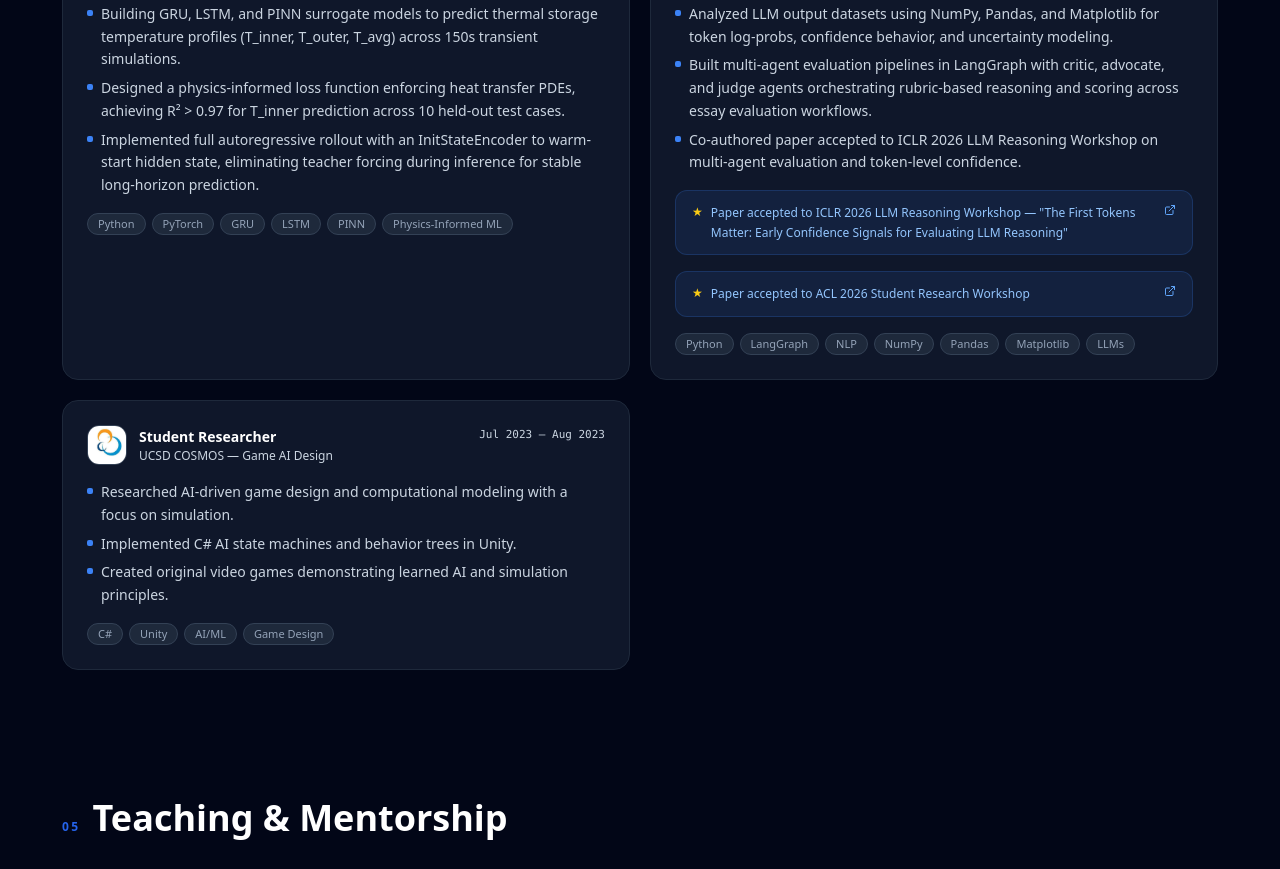
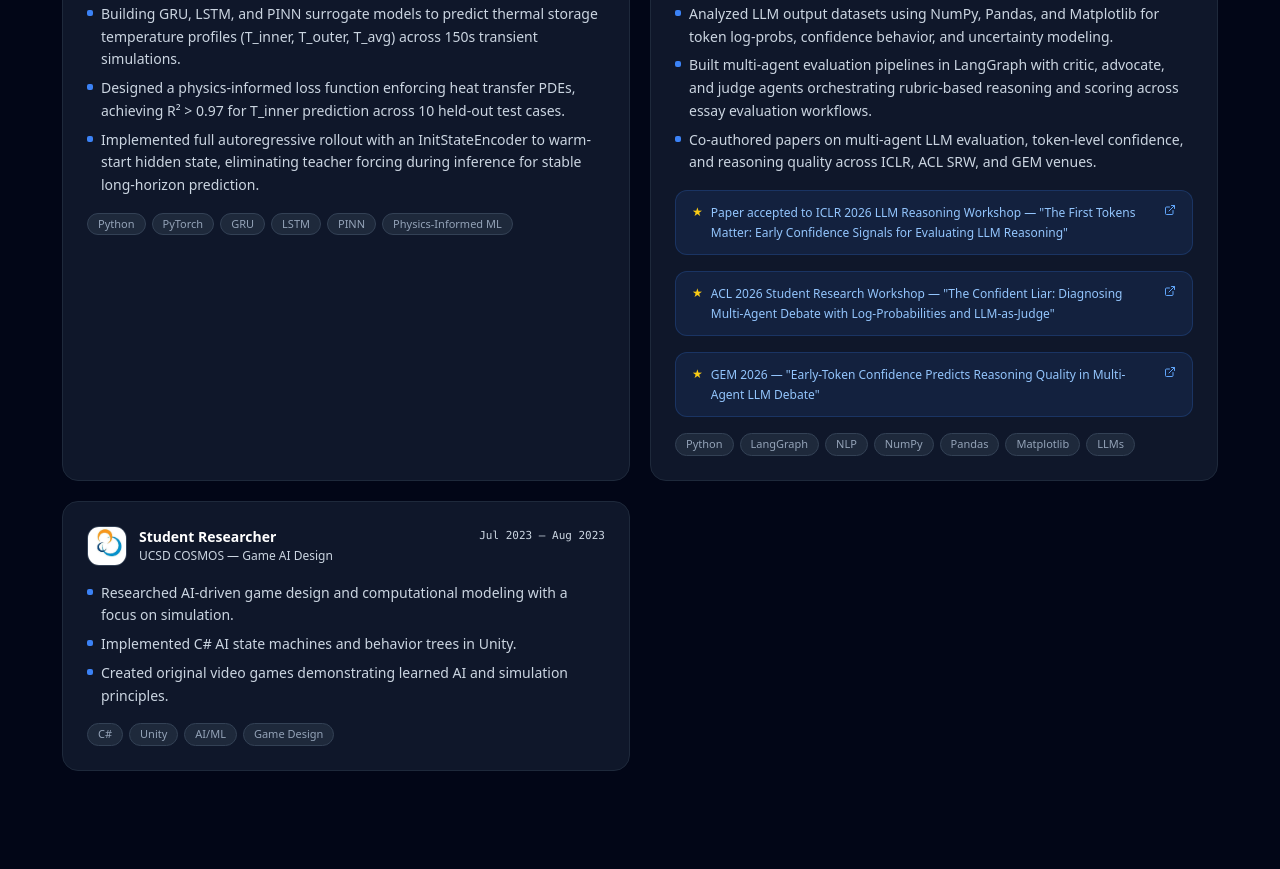
Before and after one commit to jacobhorne-jth/jacobhorne-jth.github.io, a React (Vite) app: page / in a window 1280 px wide. Shown: the part 5040-5909 px from the top of the page. Built offline with nearby package versions, Linux system fonts and the light colour scheme.

Commit message:
Link research publication pages

```diff
--- a/src/App.tsx
+++ b/src/App.tsx
@@ -704,7 +704,7 @@ const researchRoles: RoleEntry[] = [
     bullets: [
       "Analyzed LLM output datasets using NumPy, Pandas, and Matplotlib for token log-probs, confidence behavior, and uncertainty modeling.",
       "Built multi-agent evaluation pipelines in LangGraph with critic, advocate, and judge agents orchestrating rubric-based reasoning and scoring across essay evaluation workflows.",
-      "Co-authored paper accepted to ICLR 2026 LLM Reasoning Workshop on multi-agent evaluation and token-level confidence.",
+      "Co-authored papers on multi-agent LLM evaluation, token-level confidence, and reasoning quality across ICLR, ACL SRW, and GEM venues.",
     ],
     featured: [
       {
@@ -712,8 +712,12 @@ const researchRoles: RoleEntry[] = [
         url: "https://openreview.net/forum?id=0FOOrwSQ9E",
       },
       {
-        text: "Paper accepted to ACL 2026 Student Research Workshop",
-        url: "https://openreview.net/forum?id=thD04Xbris",
+        text: "ACL 2026 Student Research Workshop — \"The Confident Liar: Diagnosing Multi-Agent Debate with Log-Probabilities and LLM-as-Judge\"",
+        url: "https://aclanthology.org/2026.acl-srw.121/",
+      },
+      {
+        text: "GEM 2026 — \"Early-Token Confidence Predicts Reasoning Quality in Multi-Agent LLM Debate\"",
+        url: "https://aclanthology.org/2026.gem-main.60/",
       },
     ],
     tags: ["Python", "LangGraph", "NLP", "NumPy", "Pandas", "Matplotlib", "LLMs"],
```
